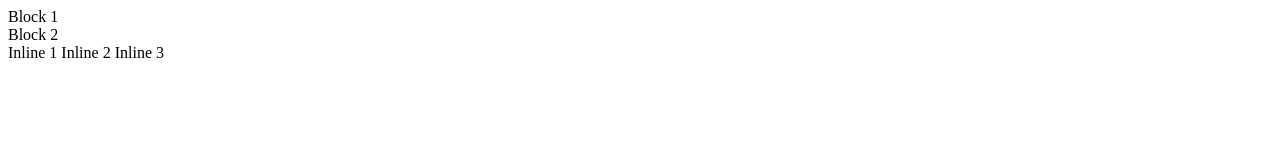
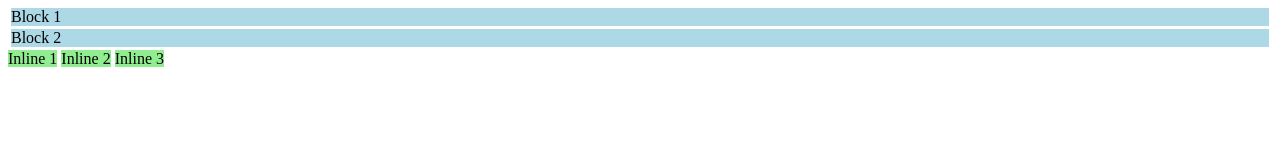
Before and after one commit to kajalprajapati2008/wdw_html, a plain HTML site: page wd_assignment/assignment3.html in a window 1280 px wide. Drawn offline with Linux system fonts and the light colour scheme.

Commit message:
added styling to block and inline element

```diff
--- a/wd_assignment/assignment3.html
+++ b/wd_assignment/assignment3.html
@@ -11,6 +11,16 @@
     <span>Inline 1</span>
     <span>Inline 2</span>
     <span>Inline 3</span>
+    <style>
+    div {
+        background-color: lightblue;
+        margin: 3px;
+    }
+
+    span {
+        background-color: lightgreen;
+    }
+</style>
 
 </body>
 </html>
```
